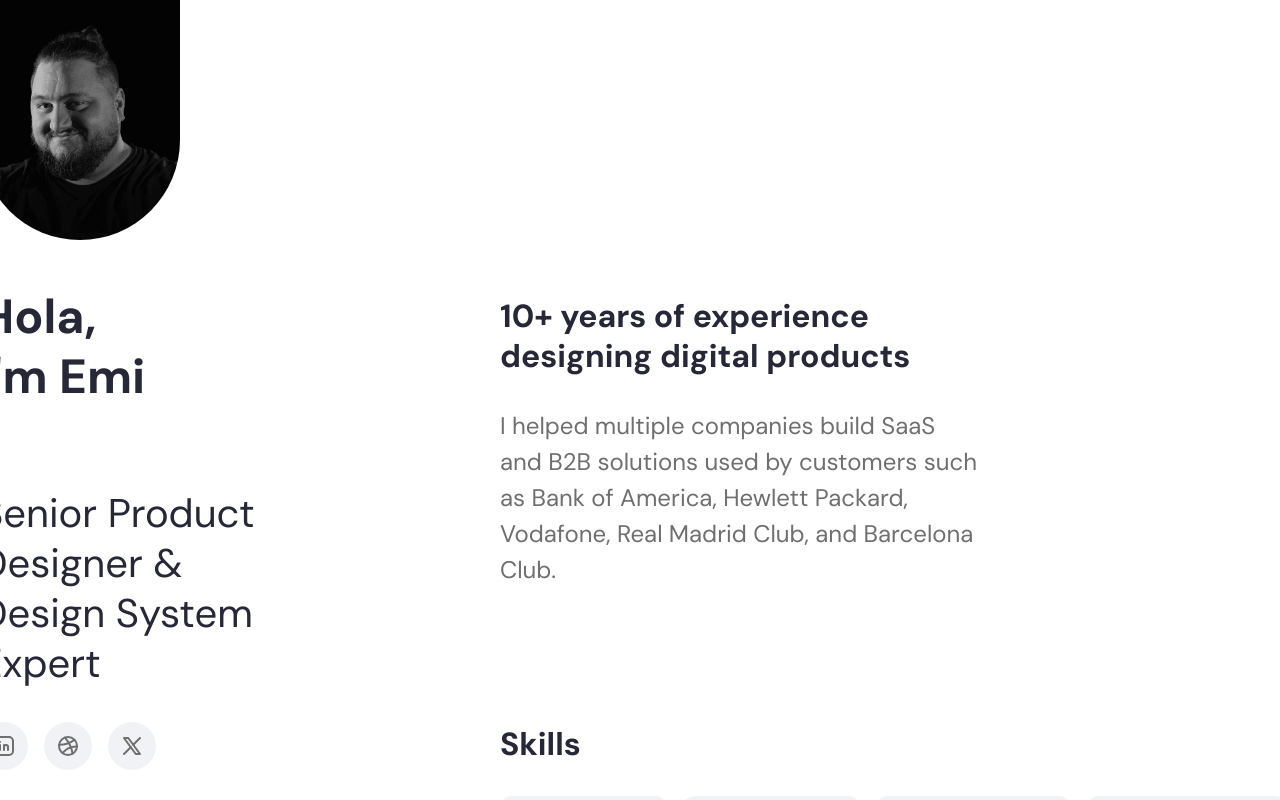
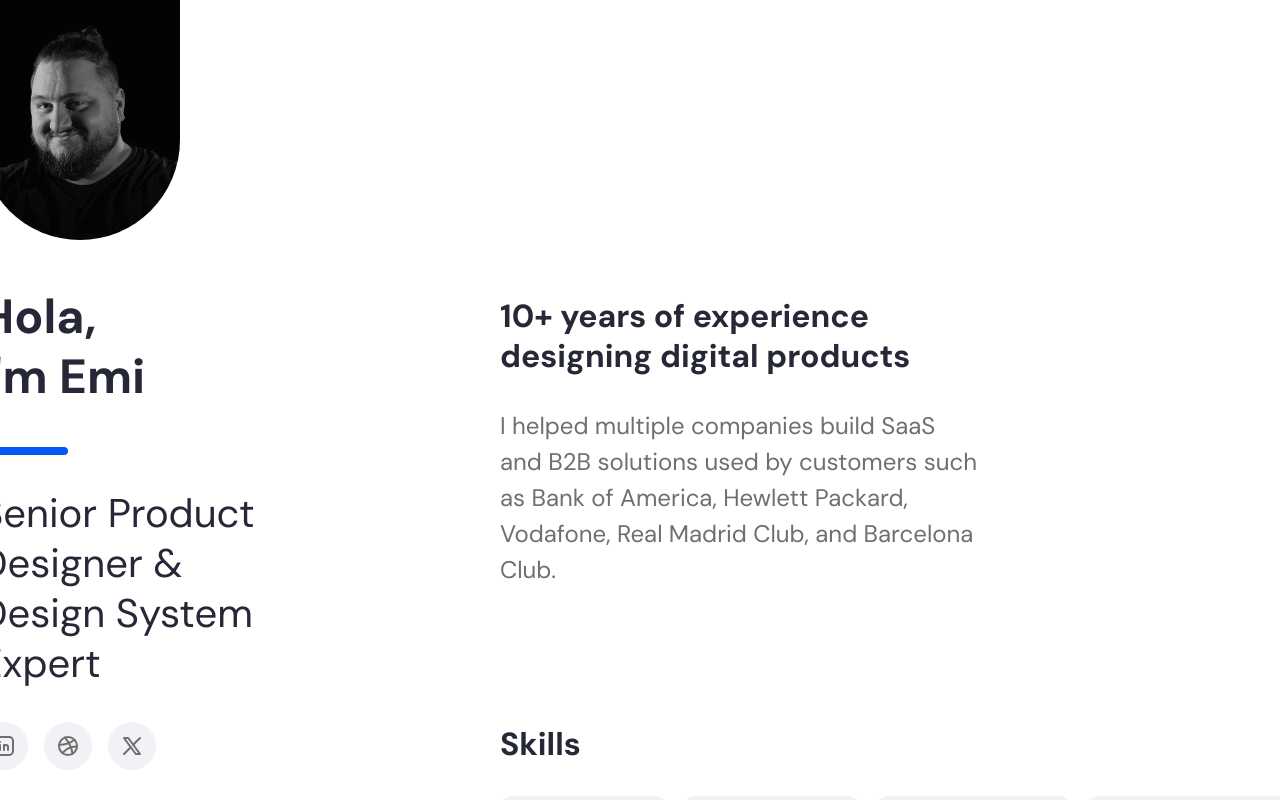
Before and after one commit to EmilianoCicero/ec-portfolio, a React (Vite) app: page / in a window 1280 px wide. Shown: the top 800 px of the page. Built offline with nearby package versions, Linux system fonts and the light colour scheme.

Commit message:
FIX: included color to the divider

```diff
--- a/src/styles/Header.css
+++ b/src/styles/Header.css
@@ -9,7 +9,7 @@
 .divider {
     width: 88px;
     height: 8px;
-    background-color: var(--color-primary);
+    background-color: var(--color-bg-primary);
     margin: 0 0 24px 0;
     border-radius: 4px;
 }
```
